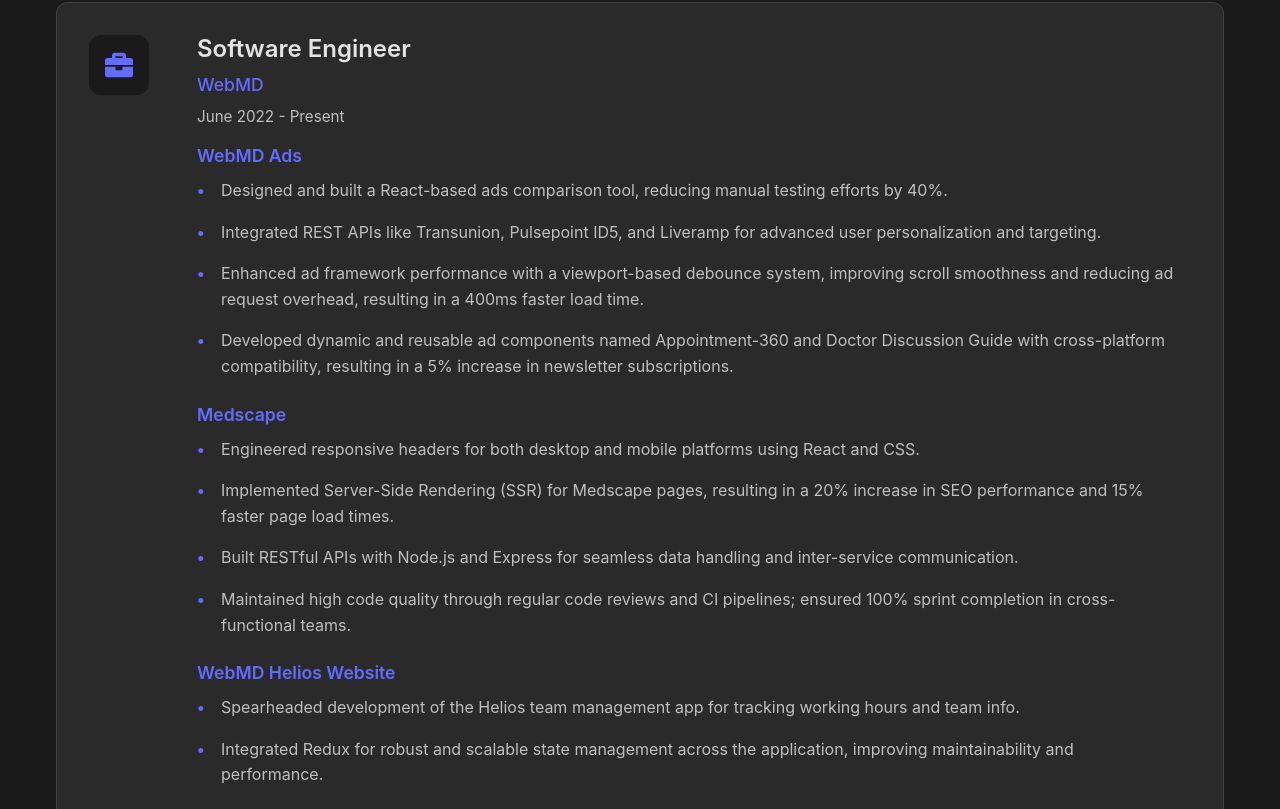
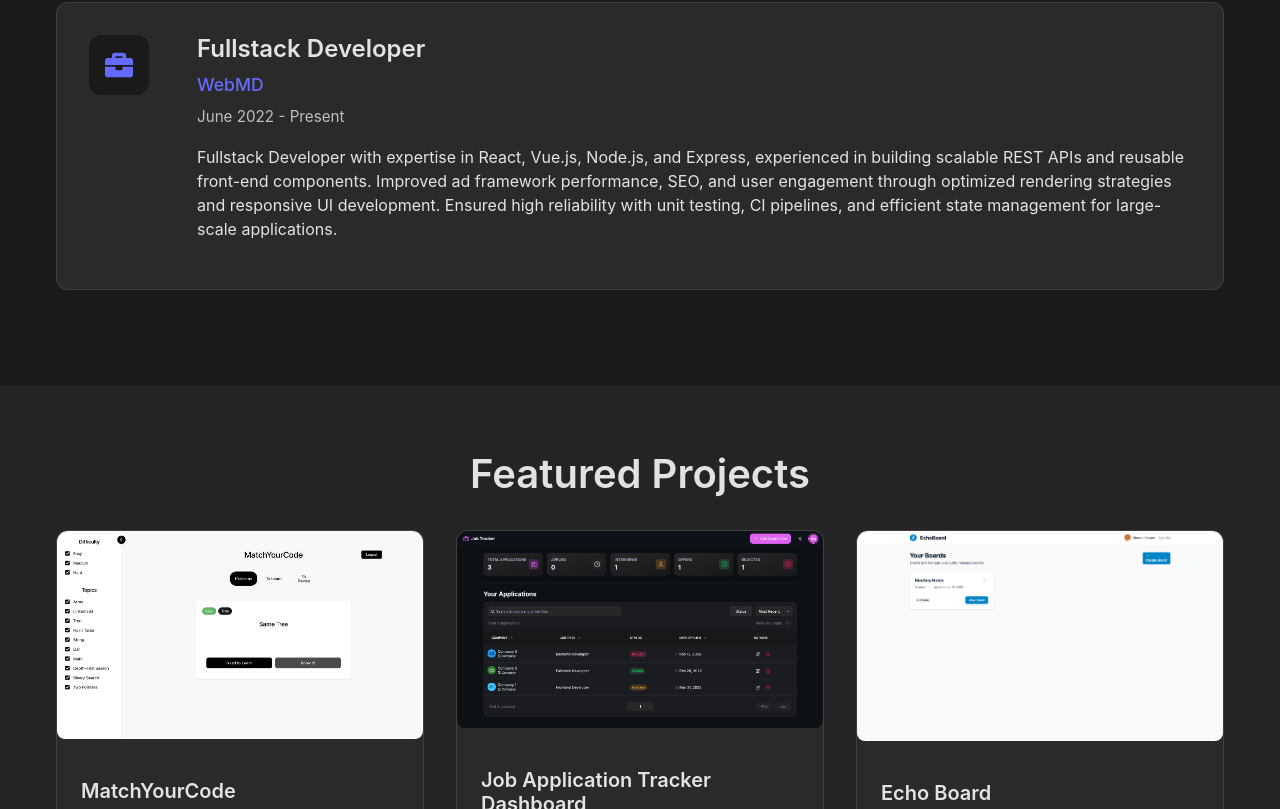
Before and after one commit to carnifex-cmd/personalWebsite, a React (Vite) app: page / in a window 1280 px wide. Shown: the part 2831-3640 px from the top of the page. Built offline with nearby package versions, Linux system fonts and the light colour scheme.

Commit message:
updated-work-ex

```diff
--- a/src/components/Experience.jsx
+++ b/src/components/Experience.jsx
@@ -5,37 +5,10 @@
   const experiences = [
     {
       company: "WebMD",
-      position: "Software Engineer",
+      position: "Fullstack Developer",
       period: "June 2022 - Present",
-      sections: [
-        {
-          title: "WebMD Ads",
-          items: [
-            "Designed and built a React-based ads comparison tool, reducing manual testing efforts by 40%.",
-            "Integrated REST APIs like Transunion, Pulsepoint ID5, and Liveramp for advanced user personalization and targeting.",
-            "Enhanced ad framework performance with a viewport-based debounce system, improving scroll smoothness and reducing ad request overhead, resulting in a 400ms faster load time.",
-            "Developed dynamic and reusable ad components named Appointment-360 and Doctor Discussion Guide with cross-platform compatibility, resulting in a 5% increase in newsletter subscriptions."
-          ]
-        },
-        {
-          title: "Medscape",
-          items: [
-            "Engineered responsive headers for both desktop and mobile platforms using React and CSS.",
-            "Implemented Server-Side Rendering (SSR) for Medscape pages, resulting in a 20% increase in SEO performance and 15% faster page load times.",
-            "Built RESTful APIs with Node.js and Express for seamless data handling and inter-service communication.",
-            "Maintained high code quality through regular code reviews and CI pipelines; ensured 100% sprint completion in cross-functional teams."
-          ]
-        },
-        {
-          title: "WebMD Helios Website",
-          items: [
-            "Spearheaded development of the Helios team management app for tracking working hours and team info.",
-            "Integrated Redux for robust and scalable state management across the application, improving maintainability and performance.",
-            "Enforced unit testing, achieving 95% code coverage, ensuring code quality and reliability, and reducing potential bugs during deployment.",
-            "Mentored junior developers, contributing to a collaborative and high-performing team environment."
-          ]
-        }
-      ]
+      summary:
+        "Fullstack Developer with expertise in React, Vue.js, Node.js, and Express, experienced in building scalable REST APIs and reusable front-end components. Improved ad framework performance, SEO, and user engagement through optimized rendering strategies and responsive UI development. Ensured high reliability with unit testing, CI pipelines, and efficient state management for large-scale applications."
     }
   ];
 
@@ -68,16 +41,7 @@
                     <h3>{exp.position}</h3>
                     <p className="company">{exp.company}</p>
                     <p className="period">{exp.period}</p>
-                    {exp.sections.map((section, sectionIndex) => (
-                      <div key={sectionIndex} className="experience-section">
-                        <h4>{section.title}</h4>
-                        <ul className="description-list">
-                          {section.items.map((item, i) => (
-                            <li key={i}>{item}</li>
-                          ))}
-                        </ul>
-                      </div>
-                    ))}
+                    <p className="summary">{exp.summary}</p>
                   </div>
                 </div>
               </motion.div>
--- a/src/components/Projects.jsx
+++ b/src/components/Projects.jsx
@@ -12,7 +12,6 @@
       image: matchYourCodeImage,
       technologies: ["React", "Node.js", "MongoDB"],
       github: "https://github.com/carnifex-cmd/matchyourcode",
-      // live: "https://project1-demo.com"
     },
     {
       title: "Job Application Tracker Dashboard",
```
